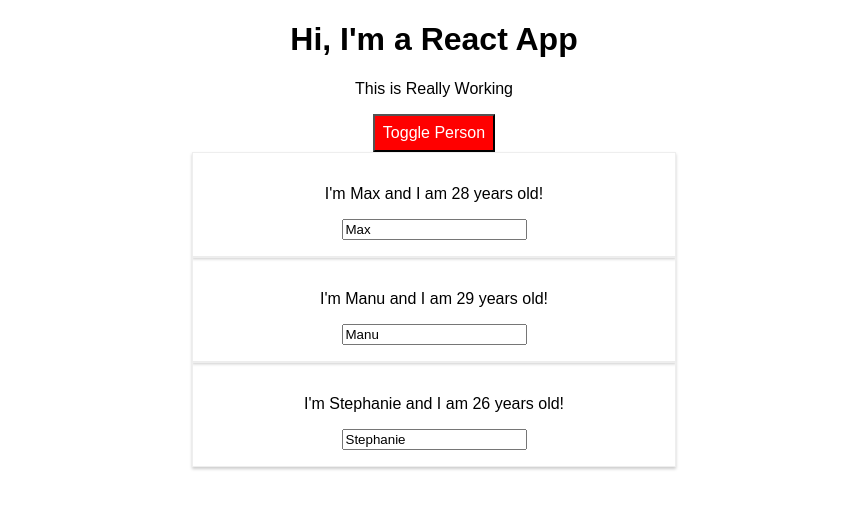
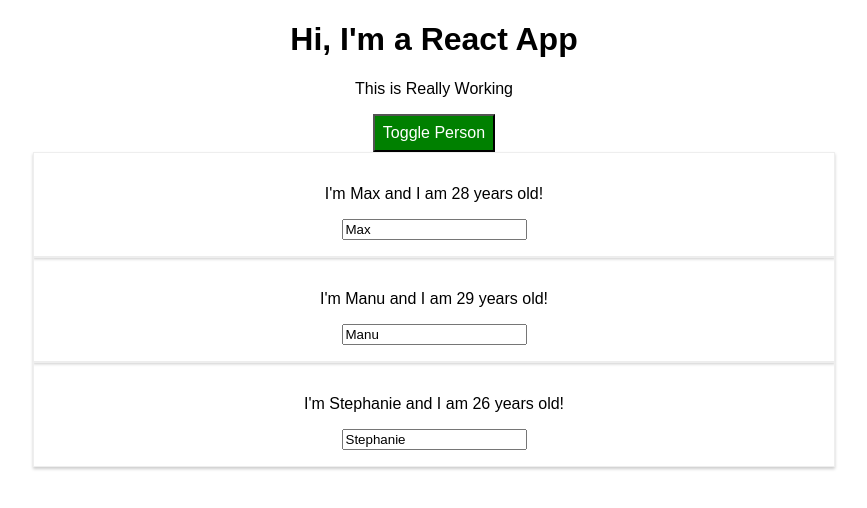
Before and after one commit to tonico2011/udemy-my-app, a React (Create React App) app: page / in a window 1280 px wide. Both pictures are taken after a click on the button "Toggle Person". Shown: the top 508 px of the page, without its empty margins (206-1073 px from the left). Built offline with nearby package versions, Linux system fonts and the light colour scheme.

Commit message:
remove Radium

```diff
--- a/src/App.js
+++ b/src/App.js
@@ -1,7 +1,6 @@
 import React, {Component} from 'react';
 // import React, {useState} from 'react';
 import './App.css';
-import Radium, {StyleRoot} from 'radium';
 import Person from './Person/Person';
 
 
@@ -84,11 +83,6 @@ class App extends Component {
           })}
         </div>
       );
-      style.backgroundColor = 'red';
-      style[':hover']= {
-        backgroundColor: 'salmon',
-        color: 'black'
-      }
     }
 
     // let classes = ['red', 'bold'].join(' ');
@@ -100,7 +94,6 @@ class App extends Component {
       classes.push('bold'); //clasess = ['bold']
     }
     return (
-      <StyleRoot>
         <div className="App">
           <h1>Hi, I'm a React App</h1>
           <p className={classes.join(' ')}>This is Really Working</p>
@@ -112,7 +105,7 @@ class App extends Component {
           >Toggle Person</button>
           {persons}
        </div>
-      </StyleRoot>
+
 
     );
     // return React.createElement('div',{className: 'App'}, React.createElement('h1', null, 'Does it work now'));
@@ -120,7 +113,7 @@ class App extends Component {
 }
 
 //Radium for hover
-export default Radium(App);
+export default App;
 
 
 
--- a/src/Person/Person.js
+++ b/src/Person/Person.js
@@ -1,5 +1,5 @@
 import React from 'react';
-import Radium from 'radium';
+
 import './Person.css';
 // const person  = function() {}
 // const person = () => {
@@ -9,15 +9,11 @@ import './Person.css';
 // }
 //props or any other name
 function person(props) {
-    const style = {
-        '@media (min-width: 500px)': {
-            width: '450px'
-        }
-    };
+
     return (
         // <p>I'm a Person and I am Math.floor(Math.random() * 30) years old!</p>
         // <p>I'm a Person and I am {Math.floor(Math.random() * 30)} years old!</p>
-       <div className="Person" style={style}>
+       <div className="Person">
             <p onClick = {props.click}>I'm {props.name} and I am {props.age} years old! {props.children}</p>
             {/* <p>{props.children}</p> */}
             <input
@@ -28,4 +24,4 @@ function person(props) {
     );
 }
 
-export default Radium(person);
+export default person;
```
